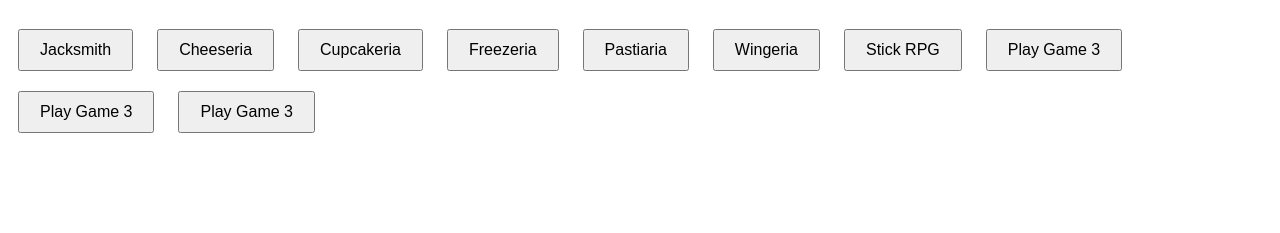
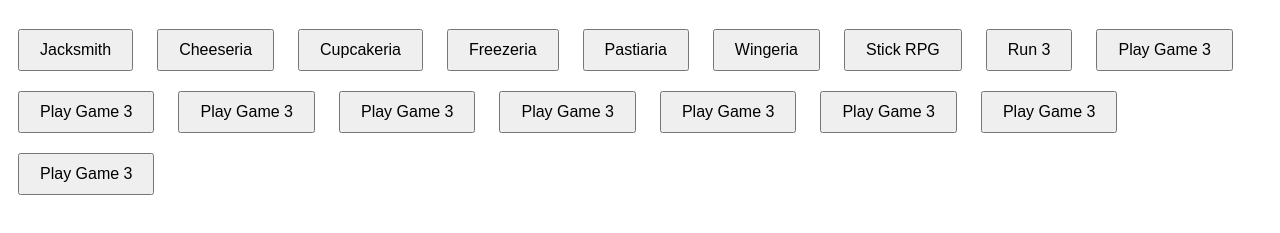
Before and after one commit to acburgess25/alexsgames, a website: page index.html in a window 1280 px wide. Shown: the part 61-294 px from the top of the page. Drawn offline with Linux system fonts and the light colour scheme.

Commit message:
Update index.html

```diff
--- a/index.html
+++ b/index.html
@@ -21,9 +21,16 @@
     <button onclick="location.href='game5.html';" class="game-button">Pastiaria</button>
     <button onclick="location.href='game6.html';" class="game-button">Wingeria</button>
     <button onclick="location.href='game7.html';" class="game-button">Stick RPG</button>
-    <button onclick="location.href='game8.html';" class="game-button">Play Game 3</button>
+    <button onclick="location.href='game8.html';" class="game-button">Run 3</button>
     <button onclick="location.href='game9.html';" class="game-button">Play Game 3</button>
     <button onclick="location.href='game10.html';" class="game-button">Play Game 3</button>
+    <button onclick="location.href='game11.html';" class="game-button">Play Game 3</button>
+    <button onclick="location.href='game12.html';" class="game-button">Play Game 3</button>
+    <button onclick="location.href='game13.html';" class="game-button">Play Game 3</button>
+    <button onclick="location.href='game14.html';" class="game-button">Play Game 3</button>
+    <button onclick="location.href='game15.html';" class="game-button">Play Game 3</button>
+    <button onclick="location.href='game16.html';" class="game-button">Play Game 3</button>
+    <button onclick="location.href='game17.html';" class="game-button">Play Game 3</button>
     <!-- Add more buttons as needed for additional games -->
 </body>
 </html>
```
